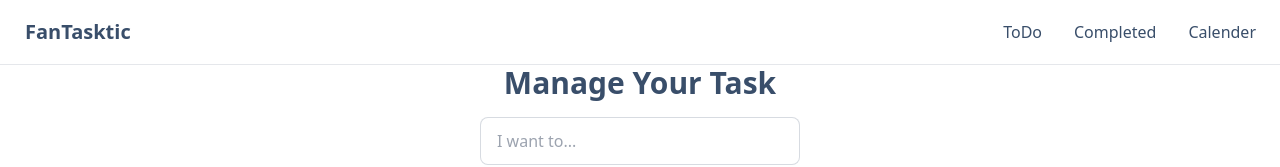
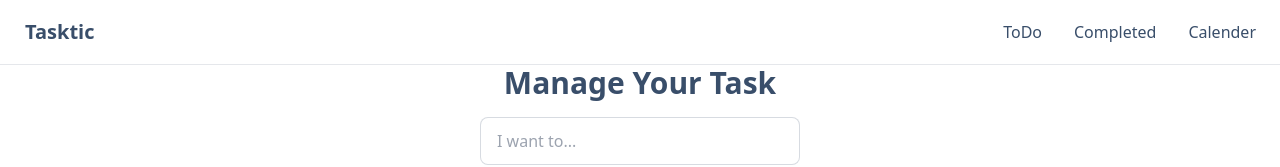
Before and after one commit to AveyBD/task-management-react, a React (Create React App) app: page / in a window 1280 px wide. Shown: the top 167 px of the page. Built offline with nearby package versions, Linux system fonts and the light colour scheme.

Commit message:
Added React Query

```diff
--- a/package.json
+++ b/package.json
@@ -16,6 +16,7 @@
     "react-big-calendar": "^0.40.2",
     "react-dom": "^18.2.0",
     "react-hook-form": "^7.33.0",
+    "react-query": "^3.39.1",
     "react-router-dom": "^6.3.0",
     "react-scripts": "5.0.1",
     "web-vitals": "^2.1.4"
--- a/src/Components/Shared/Nav.jsx
+++ b/src/Components/Shared/Nav.jsx
@@ -6,7 +6,7 @@ const Nav = () => {
     <div className="navbar bg-base-100 border-b-[1px]">
       <div className="flex-1">
         <Link to={"/"} className="btn btn-ghost normal-case text-xl">
-          FanTasktic
+          Tasktic
         </Link>
       </div>
       <div className="flex-none">
--- a/src/index.js
+++ b/src/index.js
@@ -4,13 +4,18 @@ import "./index.css";
 import App from "./App";
 import reportWebVitals from "./reportWebVitals";
 import { BrowserRouter } from "react-router-dom";
+import { QueryClient, QueryClientProvider } from "react-query";
 
 const root = ReactDOM.createRoot(document.getElementById("root"));
+const queryClient = new QueryClient();
+
 root.render(
   <React.StrictMode>
-    <BrowserRouter>
-      <App />
-    </BrowserRouter>
+    <QueryClientProvider client={queryClient}>
+      <BrowserRouter>
+        <App />
+      </BrowserRouter>
+    </QueryClientProvider>
   </React.StrictMode>
 );
 
```
Also changed, not shown: 1 other file (tests, documents, lock files or other folders).
